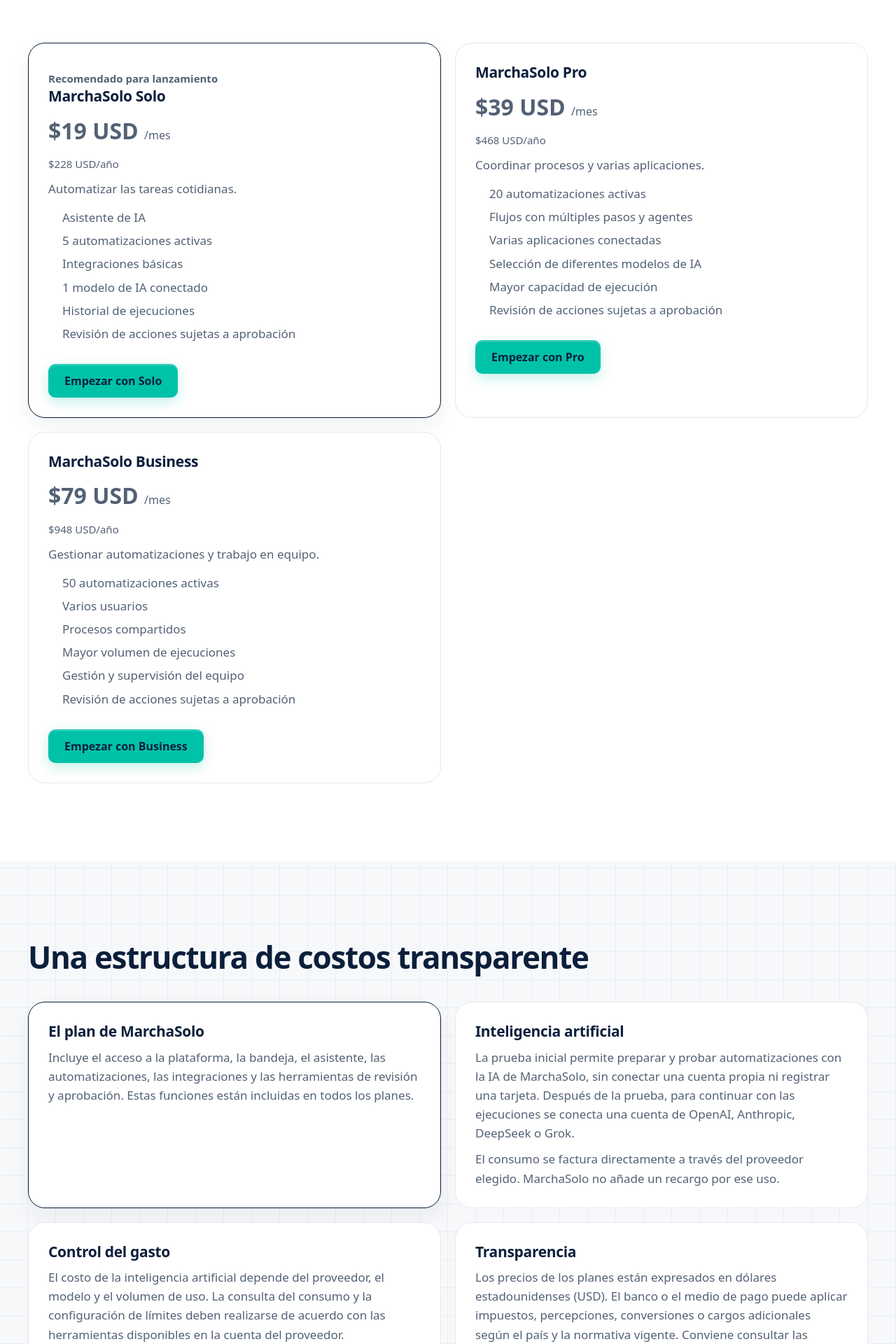
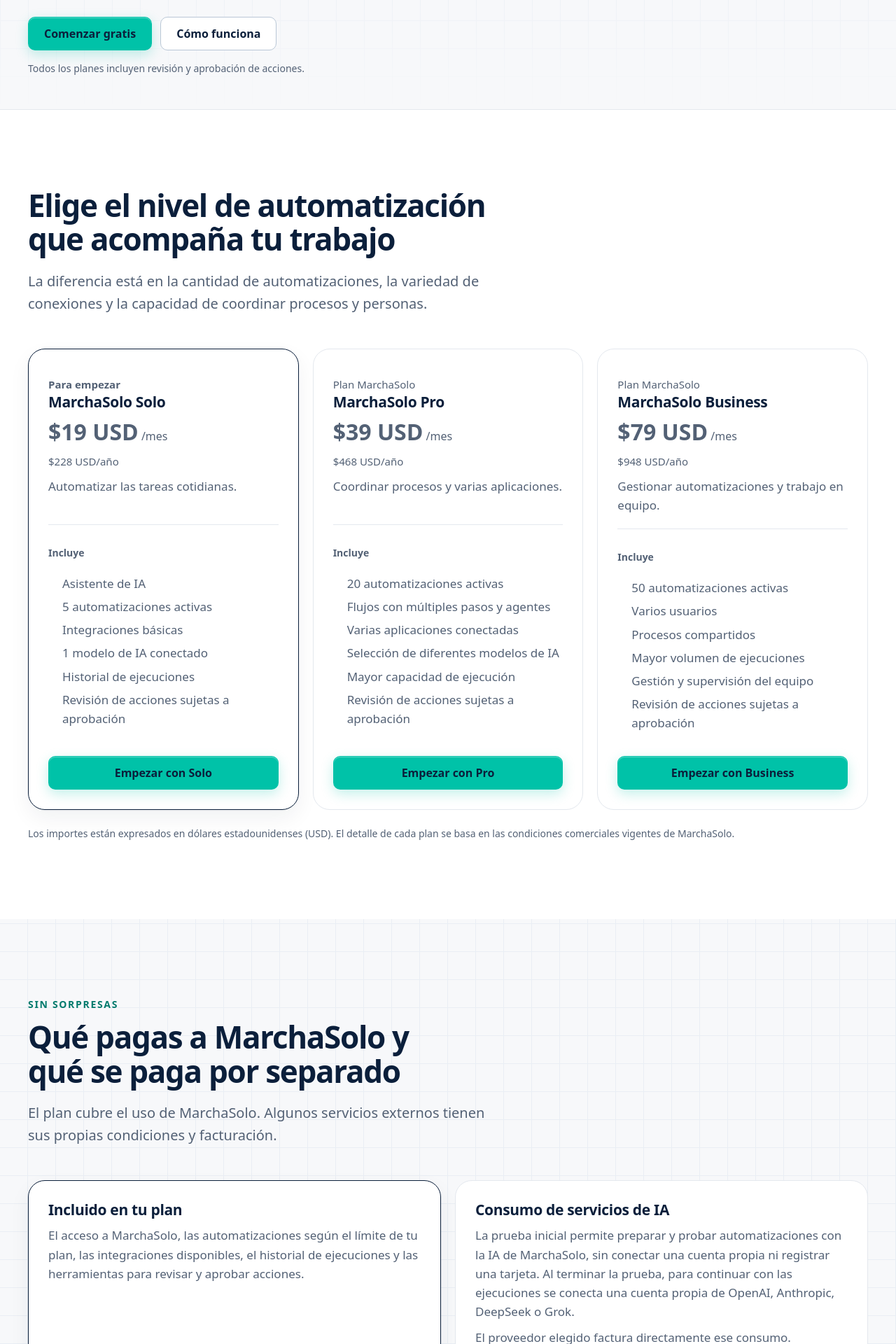
Before and after one commit to CESARKUBEREK/Delega, a Next.js app: page /precios in a window 1280 px wide. Shown: the part 440-2360 px from the top of the page at 70% size. Built offline with nearby package versions, Linux system fonts and the light colour scheme; no server answers.

Commit message:
Rediseñar precios con planes y costos transparentes

```diff
--- a/src/app/precios/page.tsx
+++ b/src/app/precios/page.tsx
@@ -4,11 +4,12 @@ import { publicPageMetadata } from "@/lib/seo"
 import { PLANS } from "@/lib/pricing"
 
 const pricingIntro =
-  "Elegir el nivel de automatización adecuado, con una estructura de costos transparente y control sobre el consumo de inteligencia artificial."
+  "Empieza con las automatizaciones que necesitas hoy y amplía tu capacidad cuando tu negocio lo requiera. Precios en USD y condiciones claras desde el principio."
 
 export const metadata = publicPageMetadata({
   title: "Precios",
-  description: pricingIntro,
+  description:
+    "Compara los planes MarchaSolo Solo, Pro y Business. Elige cuántas automatizaciones necesitas y conoce qué incluye el plan y qué servicios se pagan por separado.",
   path: "/precios",
 })
 
@@ -18,76 +19,141 @@ export default function PricingPage() {
       <main>
         <section className="page-intro">
           <div className="site-container">
-            <h1 className="site-h1">Un plan para cada etapa del negocio.</h1>
+            <p className="mb-3 text-sm font-semibold uppercase tracking-[0.12em] text-[var(--ms-teal-ink)]">
+              Precios
+            </p>
+            <h1 className="site-h1">Empieza con lo que necesitas. Crece a tu ritmo.</h1>
             <p className="site-lead">{pricingIntro}</p>
+            <div className="site-actions">
+              <Link href="/crear-cuenta" className="btn btn-primary">
+                Comenzar gratis
+              </Link>
+              <Link href="/como-funciona" className="btn btn-secondary">
+                Cómo funciona
+              </Link>
+            </div>
+            <p className="mt-4 text-sm text-[var(--ms-muted)]">
+              Todos los planes incluyen revisión y aprobación de acciones.
+            </p>
           </div>
         </section>
 
         <section className="site-section is-white" aria-labelledby="planes">
           <div className="site-container">
-            <h2 id="planes" className="sr-only">
-              Planes
-            </h2>
-            <div className="facts">
+            <div className="site-section-head">
+              <h2 id="planes" className="site-h2">
+                Elige el nivel de automatización que acompaña tu trabajo
+              </h2>
+              <p className="site-lead">
+                La diferencia está en la cantidad de automatizaciones, la variedad de conexiones
+                y la capacidad de coordinar procesos y personas.
+              </p>
+            </div>
+
+            <div className="grid items-stretch gap-5 lg:grid-cols-3">
               {PLANS.map((plan) => (
-                <div key={plan.id} id={plan.id} className={plan.recommended ? "fact is-key scroll-mt-24" : "fact scroll-mt-24"}>
+                <article
+                  key={plan.id}
+                  id={plan.id}
+                  className={`fact flex h-full scroll-mt-24 flex-col ${plan.recommended ? "is-key" : ""}`}
+                >
                   {plan.recommended ? (
-                    <p className="site-small m-0 mb-2 font-semibold text-[var(--ms-teal,var(--ms-navy))]">
-                      Recomendado para lanzamiento
+                    <p className="site-small m-0 mb-3 font-semibold text-[var(--ms-teal-ink)]">
+                      Para empezar
                     </p>
-                  ) : null}
+                  ) : (
+                    <p className="site-small m-0 mb-3 text-[var(--ms-muted)]">
+                      Plan MarchaSolo
+                    </p>
+                  )}
                   <h3 className="site-h3">{plan.name}</h3>
-                  <p className="text-[32px] font-semibold text-[var(--ms-navy)]">
-                    {plan.price}{" "}
-                    <span className="text-base font-normal text-[var(--ms-muted)]">{plan.period}</span>
+                  <p className="mt-5 text-[32px] font-semibold leading-tight text-[var(--ms-navy)]">
+                    {plan.price}
+                    <span className="text-base font-normal text-[var(--ms-muted)]">
+                      {" "}{plan.period}
+                    </span>
                   </p>
-                  {plan.priceYear ? <p className="site-small m-0 mt-1">{plan.priceYear}</p> : null}
-                  <p className="mt-3 text-[var(--ms-muted)]">{plan.tagline}</p>
-                  <ul>
+                  {plan.priceYear ? (
+                    <p className="site-small m-0 mt-2">{plan.priceYear}</p>
+                  ) : (
+                    <p className="site-small m-0 mt-2">Facturación mensual</p>
+                  )}
+                  <p className="mt-4 min-h-12 text-[var(--ms-muted)]">{plan.tagline}</p>
+                  <div className="my-5 border-t border-[var(--ms-line)]" />
+                  <p className="mb-1 text-sm font-semibold">Incluye</p>
+                  <ul className="flex-1">
                     {plan.includes.map((item) => (
                       <li key={item}>{item}</li>
                     ))}
                   </ul>
-                  <Link href={`/crear-cuenta?plan=${plan.id}`} className="btn btn-primary mt-6">
+                  <Link
+                    href={`/crear-cuenta?plan=${plan.id}`}
+                    className="btn btn-primary mt-7 w-full justify-center"
+                  >
                     {plan.cta}
                   </Link>
-                </div>
+                </article>
               ))}
             </div>
+            <p className="mt-6 text-sm text-[var(--ms-muted)]">
+              Los importes están expresados en dólares estadounidenses (USD). El detalle de cada
+              plan se basa en las condiciones comerciales vigentes de MarchaSolo.
+            </p>
           </div>
         </section>
 
-        <section className="site-section" aria-labelledby="costos">
+        <section className="site-section" aria-labelledby="incluido">
           <div className="site-container">
-            <h2 id="costos" className="site-h2 mb-10">
-              Una estructura de costos transparente
-            </h2>
+            <div className="site-section-head">
+              <p className="mb-3 text-sm font-semibold uppercase tracking-[0.12em] text-[var(--ms-teal-ink)]">
+                Sin sorpresas
+              </p>
+              <h2 id="incluido" className="site-h2">
+                Qué pagas a MarchaSolo y qué se paga por separado
+              </h2>
+              <p className="site-lead">
+                El plan cubre el uso de MarchaSolo. Algunos servicios externos tienen sus propias
+                condiciones y facturación.
+              </p>
+            </div>
+
             <div className="facts">
               <div className="fact is-key">
-                <h3 className="site-h3">El plan de MarchaSolo</h3>
+                <h3 className="site-h3">Incluido en tu plan</h3>
                 <p>
-                  Incluye el acceso a la plataforma, la bandeja, el asistente, las automatizaciones, las integraciones y las herramientas de revisión y aprobación. Estas funciones están incluidas en todos los planes.
+                  El acceso a MarchaSolo, las automatizaciones según el límite de tu plan, las
+                  integraciones disponibles, el historial de ejecuciones y las herramientas para
+                  revisar y aprobar acciones.
                 </p>
               </div>
               <div className="fact">
-                <h3 className="site-h3">Inteligencia artificial</h3>
+                <h3 className="site-h3">Consumo de servicios de IA</h3>
                 <p>
-                  La prueba inicial permite preparar y probar automatizaciones con la IA de MarchaSolo, sin conectar una cuenta propia ni registrar una tarjeta. Después de la prueba, para continuar con las ejecuciones se conecta una cuenta de OpenAI, Anthropic, DeepSeek o Grok.
+                  La prueba inicial permite preparar y probar automatizaciones con la IA de
+                  MarchaSolo, sin conectar una cuenta propia ni registrar una tarjeta. Al terminar
+                  la prueba, para continuar con las ejecuciones se conecta una cuenta propia de
+                  OpenAI, Anthropic, DeepSeek o Grok.
                 </p>
                 <p>
-                  El consumo se factura directamente a través del proveedor elegido. MarchaSolo no añade un recargo por ese uso.
+                  El proveedor elegido factura directamente ese consumo. MarchaSolo no añade un
+                  recargo por su uso.
                 </p>
               </div>
               <div className="fact">
-                <h3 className="site-h3">Control del gasto</h3>
+                <h3 className="site-h3">Control del consumo</h3>
                 <p>
-                  El costo de la inteligencia artificial depende del proveedor, el modelo y el volumen de uso. La consulta del consumo y la configuración de límites deben realizarse de acuerdo con las herramientas disponibles en la cuenta del proveedor.
+                  El costo depende del proveedor, el modelo y el volumen de uso. Puedes consultar
+                  el consumo y configurar límites desde las herramientas que ofrezca el proveedor
+                  conectado.
                 </p>
               </div>
               <div className="fact">
-                <h3 className="site-h3">Transparencia</h3>
+                <h3 className="site-h3">Impuestos y moneda</h3>
                 <p>
-                  Los precios de los planes están expresados en dólares estadounidenses (USD). El banco o el medio de pago puede aplicar impuestos, percepciones, conversiones o cargos adicionales según el país y la normativa vigente. Conviene consultar las condiciones locales antes de pagar.
+                  Los precios de MarchaSolo están expresados en dólares estadounidenses (USD).
+                  Según el país, el banco o el medio de pago puede aplicar impuestos, percepciones,
+                  conversiones o cargos adicionales. Consulta las condiciones locales antes de
+                  realizar el pago.
                 </p>
               </div>
             </div>
@@ -96,38 +162,57 @@ export default function PricingPage() {
 
         <section className="site-section is-white" aria-labelledby="dudas">
           <div className="site-container max-w-3xl">
-            <h2 id="dudas" className="site-h2 mb-8">
-              Preguntas sobre el costo
-            </h2>
+            <div className="site-section-head">
+              <h2 id="dudas" className="site-h2">
+                Preguntas frecuentes sobre los precios
+              </h2>
+            </div>
             <div className="faq">
               <details>
-                <summary>¿El precio del plan incluye la IA?</summary>
+                <summary>¿Qué plan me conviene para empezar?</summary>
                 <div>
-                  No. El plan cubre MarchaSolo (plataforma, aprobaciones y conexiones). El consumo de IA se factura por separado a través del proveedor y la cuenta conectados.
+                  Si quieres automatizar algunas tareas individuales, puedes comenzar con Solo.
+                  Pro está pensado para coordinar más automatizaciones y varias aplicaciones.
+                  Business suma usuarios, procesos compartidos y herramientas de supervisión del
+                  equipo.
                 </div>
               </details>
               <details>
-                <summary>¿Qué incluye la prueba y qué pasa cuando termina?</summary>
+                <summary>¿El precio del plan incluye el consumo de IA?</summary>
                 <div>
-                  La prueba utiliza la IA de MarchaSolo e incluye un cupo de uso limitado. Al terminar, la cuenta y las automatizaciones preparadas permanecen disponibles. Para continuar, se elige un plan y se conecta una cuenta de IA propia. MarchaSolo guía el proceso.
+                  No. El plan cubre MarchaSolo. Después de la prueba inicial, el consumo de los
+                  servicios de IA se factura directamente a través del proveedor y la cuenta que
+                  conectes.
                 </div>
               </details>
               <details>
-                <summary>¿Puedo poner un límite de gasto de IA?</summary>
+                <summary>¿Qué pasa cuando termina la prueba?</summary>
                 <div>
-                  Los límites y alertas de consumo dependen de las herramientas disponibles en el proveedor de inteligencia artificial conectado. Se recomienda revisar y configurar esos controles directamente en la cuenta correspondiente.
+                  La cuenta y las automatizaciones preparadas permanecen disponibles. Para
+                  continuar con las ejecuciones, eliges un plan y conectas una cuenta propia de un
+                  proveedor de IA compatible. MarchaSolo guía el proceso.
                 </div>
               </details>
               <details>
-                <summary>¿Pago algo extra por las aprobaciones?</summary>
+                <summary>¿Puedo controlar cuánto gasto en servicios de IA?</summary>
                 <div>
-                  No. Las funciones de revisión y aprobación de acciones están incluidas en todos los planes.
+                  Los límites y las alertas dependen de las herramientas disponibles en el
+                  proveedor conectado. Puedes revisar y configurar esos controles directamente
+                  desde la cuenta correspondiente.
+                </div>
+              </details>
+              <details>
+                <summary>¿Las aprobaciones tienen un costo adicional?</summary>
+                <div>
+                  No. Las funciones de revisión y aprobación de acciones están incluidas en todos
+                  los planes.
                 </div>
               </details>
               <details>
                 <summary>¿Los precios incluyen impuestos?</summary>
                 <div>
-                  Los precios están expresados en dólares estadounidenses (USD). El banco o el medio de pago puede aplicar impuestos, percepciones, conversiones o cargos adicionales según el país y la normativa vigente. Conviene consultar las condiciones locales antes de pagar.
+                  Los precios se muestran en USD. Los impuestos, percepciones, conversiones o
+                  cargos adicionales pueden variar según tu país y tu medio de pago.
                 </div>
               </details>
             </div>
@@ -138,13 +223,14 @@ export default function PricingPage() {
           <div className="site-container">
             <div className="site-cta">
               <div>
-                <h2 className="site-h2">Elegir el plan adecuado para cada etapa</h2>
+                <h2 className="site-h2">Empieza por una tarea. Amplía cuando lo necesites.</h2>
                 <p>
-                  Crear una cuenta, describir una tarea y probar la propuesta que prepara MarchaSolo, sin costo inicial.
+                  Crea tu cuenta, prueba una automatización y elige el plan que acompañe el
+                  crecimiento de tu trabajo.
                 </p>
               </div>
               <Link href="/crear-cuenta" className="btn btn-primary">
-                Crear cuenta gratis
+                Comenzar gratis
               </Link>
             </div>
           </div>
```
